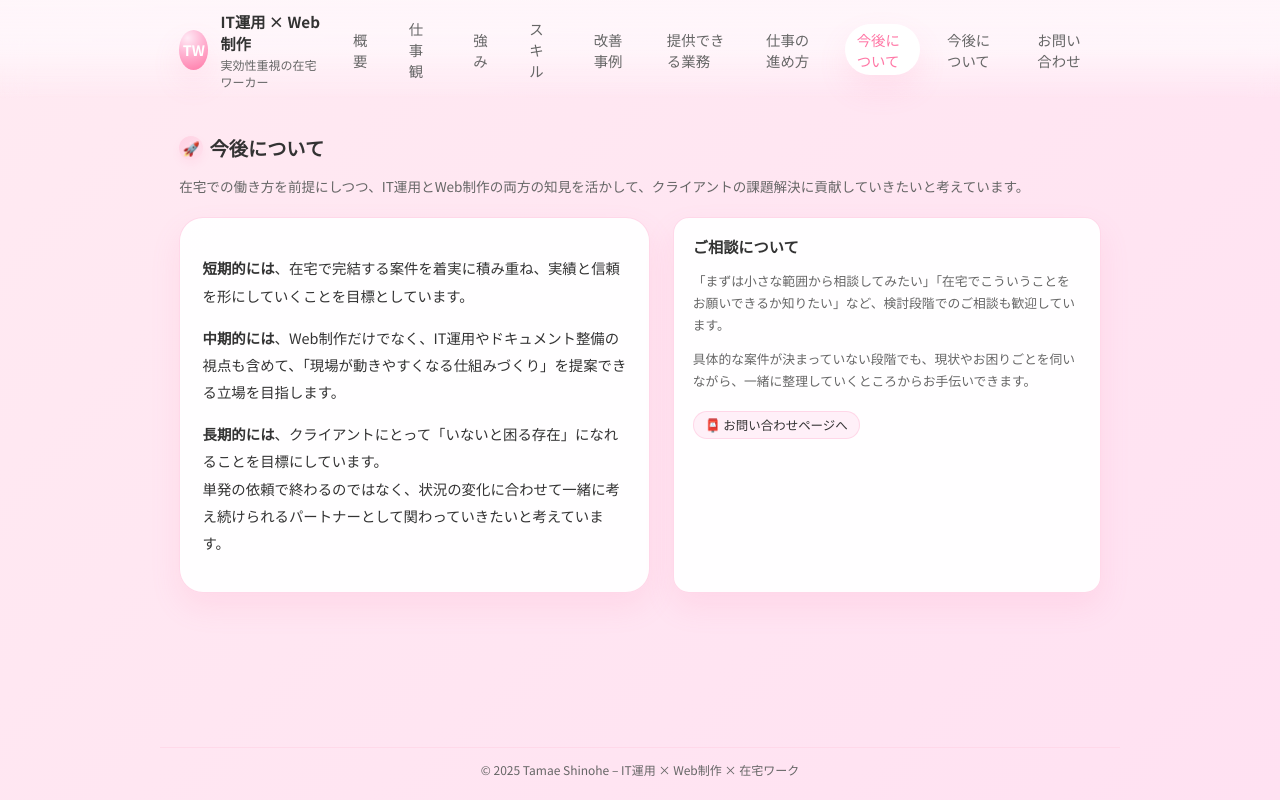
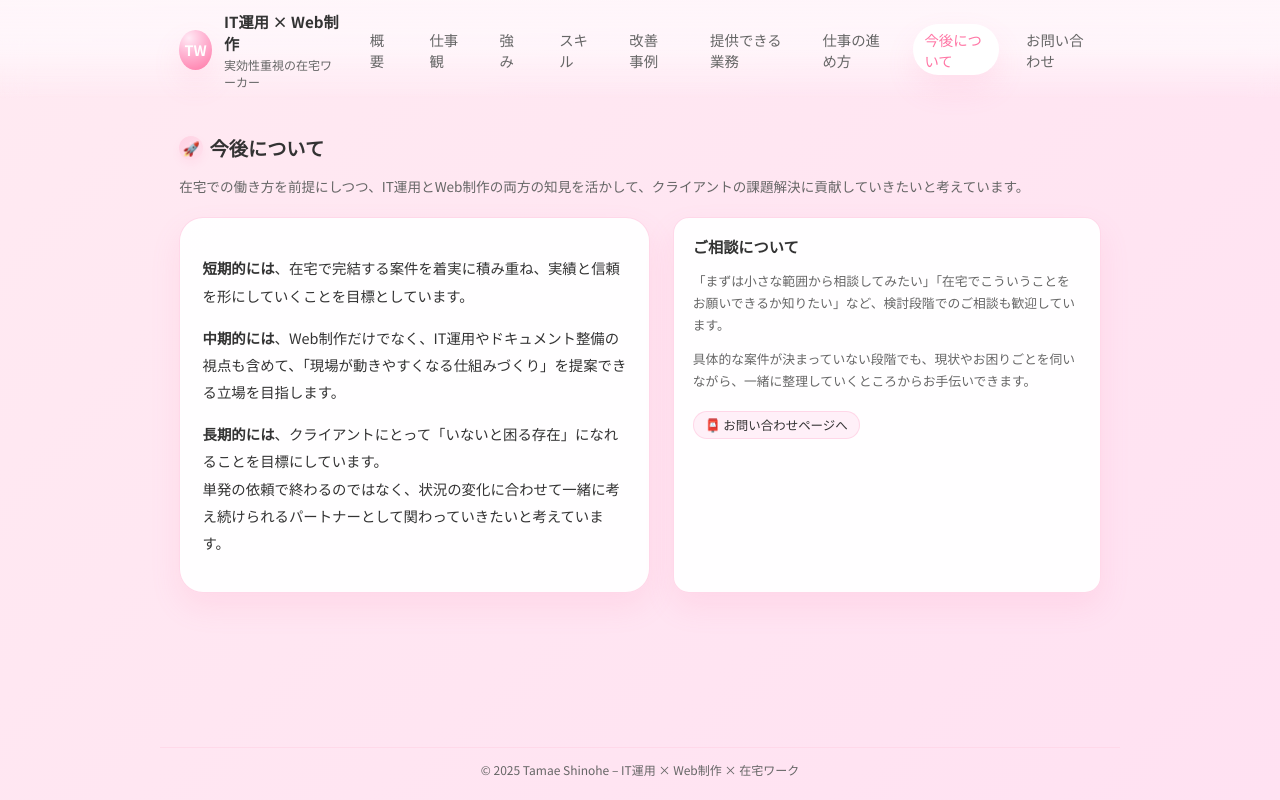
Before and after one commit to worldworkstyle00-web/Portforio, a plain HTML site: page vision.html in a window 1280 px wide. Drawn offline with Linux system fonts and the light colour scheme.

Commit message:
EmailJS 初期化タイミング修正 + vision.html ナビゲーション重複修正

```diff
--- a/script.js
+++ b/script.js
@@ -28,8 +28,12 @@ if (backToTopBtn) {
 }
 
 // --- お問い合わせフォーム送信処理（EmailJS） ---
+// EmailJS の初期化と実行
+document.addEventListener('DOMContentLoaded', function() {
   // EmailJS 初期化
+  if (typeof emailjs !== 'undefined') {
     emailjs.init("TMbYbHm3jZpgCLjx6");
+  }
 
   const contactForm = document.getElementById("contact-form");
   const formStatus = document.getElementById("form-status");
@@ -79,3 +83,4 @@ if (contactForm) {
       }
     });
   }
+});
--- a/vision.html
+++ b/vision.html
@@ -34,8 +34,8 @@
           <a href="services.html" class="nav-link">提供できる業務</a>
           <a href="workflow.html" class="nav-link">仕事の進め方</a>
           <a href="vision.html" class="nav-link active">今後について</a>
-          <a href="vision.html" class="nav-link">今後について</a>
-          <a href="contact.html" class="nav-link">お問い合わせ</a>        </div>
+          <a href="contact.html" class="nav-link">お問い合わせ</a>
+        </div>
       </nav>
     </header>
 
```
Lines whose indentation alone changed are shown as unchanged.
